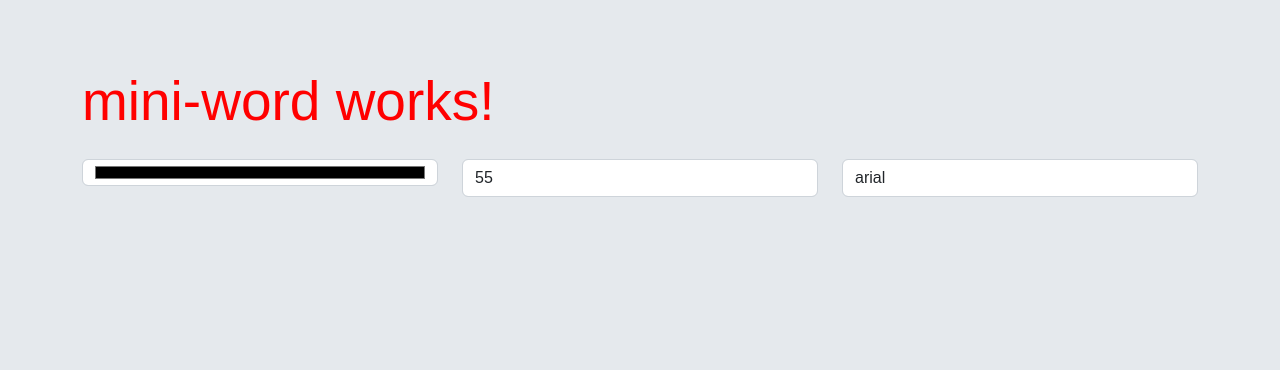
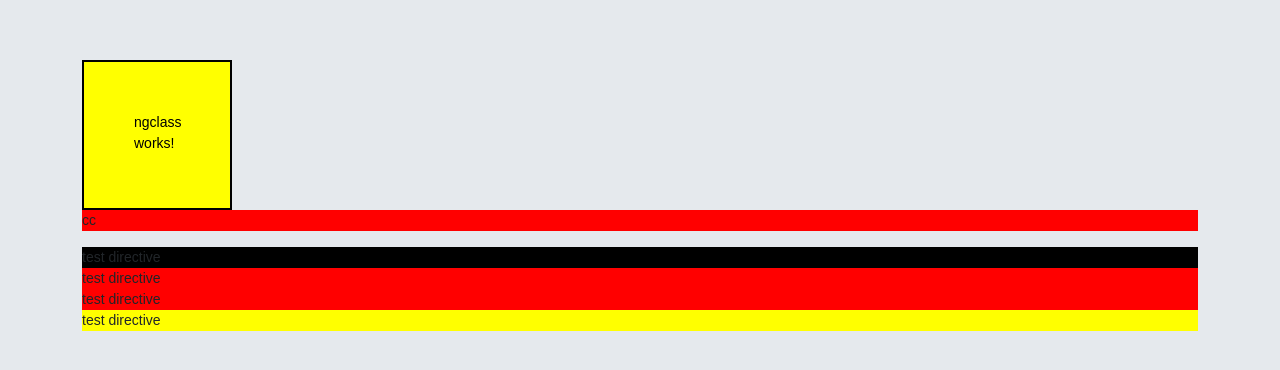
Before and after one commit to aymensellaouti/arabsoft, an Angular app: page / in a window 1280 px wide. Shown: the top 370 px of the page. Built offline with nearby package versions, Linux system fonts and the light colour scheme.

Commit message:
custom directive

```diff
--- a/src/app/app.component.html
+++ b/src/app/app.component.html
@@ -1 +1 @@
-<app-mini-word></app-mini-word>
+<app-ngclass></app-ngclass>
--- a/src/app/app.module.ts
+++ b/src/app/app.module.ts
@@ -17,6 +17,8 @@
 import { ItemComponent } from './cv/item/item.component';
 import { NgstyleComponent } from './directives/ngstyle/ngstyle.component';
 import { MiniWordComponent } from './directives/mini-word/mini-word.component';
+import { NgclassComponent } from './directives/ngclass/ngclass.component';
+import { HighlightDirective } from './directives/highlight.directive';
 @NgModule({
   declarations: [
     AppComponent,
@@ -33,6 +35,8 @@
     ItemComponent,
     NgstyleComponent,
     MiniWordComponent,
+    NgclassComponent,
+    HighlightDirective,
   ],
   imports: [BrowserModule, AppRoutingModule, FormsModule],
   providers: [],
--- /dev/null
+++ b/src/app/directives/highlight.directive.ts
@@ -0,0 +1,27 @@
+import {
+  Directive,
+  HostBinding,
+  HostListener,
+  Input,
+  OnInit,
+} from '@angular/core';
+
+@Directive({
+  selector: '[appHighlight]',
+})
+export class HighlightDirective implements OnInit {
+  /* appHiglight(in, out) */
+  @Input() in = 'yellow';
+  @Input() out = 'red';
+  @HostBinding('style.backgroundColor') bgc = this.out;
+  constructor() {}
+  ngOnInit(): void {
+    this.bgc = this.out;
+  }
+  @HostListener('mouseenter') onMouseEnter() {
+    this.bgc = this.in;
+  }
+  @HostListener('mouseleave') onMouseLeave() {
+    this.bgc = this.out;
+  }
+}
--- /dev/null
+++ b/src/app/directives/ngclass/ngclass.component.css
@@ -0,0 +1,14 @@
+.lampe {
+  width: 150px;
+  height: 150px;
+  border: solid black 2px;
+  padding: 50px;
+}
+.allume {
+  background-color: yellow;
+  color: black;
+}
+.eteinte {
+  background-color: black;
+  color: white;
+}
--- /dev/null
+++ b/src/app/directives/ngclass/ngclass.component.html
@@ -0,0 +1,11 @@
+<div (click)="interupteur()" class="lampe" [ngClass]="{
+    allume: !isEteinte,
+    eteinte: isEteinte
+  }">ngclass works!</div>
+
+<p appHighlight>cc</p>
+
+<div appHighlight [in]="'white'" [out]="'black'"> test directive</div>
+<div appHighlight [in]="'white'" [out]="'red'"> test directive</div>
+<div appHighlight [in]="'green'" [out]="'red'"> test directive</div>
+<div appHighlight [in]="'green'" [out]="'yellow'"> test directive</div>
--- /dev/null
+++ b/src/app/directives/ngclass/ngclass.component.ts
@@ -0,0 +1,18 @@
+import { Component, OnInit } from '@angular/core';
+
+@Component({
+  selector: 'app-ngclass',
+  templateUrl: './ngclass.component.html',
+  styleUrls: ['./ngclass.component.css']
+})
+export class NgclassComponent implements OnInit {
+  isEteinte = false;
+  constructor() { }
+
+  ngOnInit(): void {
+  }
+  interupteur() {
+    this.isEteinte = !this.isEteinte;
+  }
+
+}
```
Also changed, not shown: 2 other files (tests, documents, lock files or other folders).
